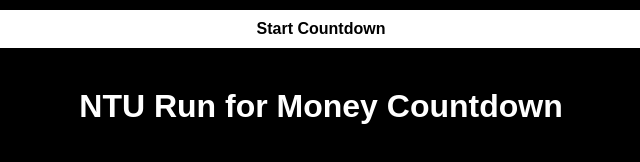
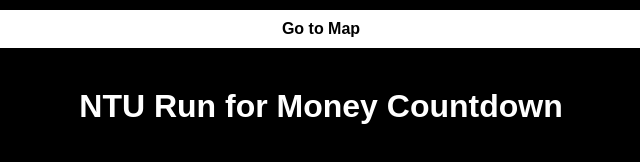
Before and after one commit to MarkymarkLee/test-js-server, a plain HTML site: page index.html in a window 1280 px wide. Shown: the top 162 px of the page, 319-959 px from the left. Drawn offline with Linux system fonts and the light colour scheme.

Commit message:
Update index.html

```diff
--- a/index.html
+++ b/index.html
@@ -46,7 +46,7 @@
     </style>
 </head>
 <body>
-    <button onclick="startCountdown()">Start Countdown</button>
+    <button onclick="window.location.href='map.html'">Go to Map</button>
     <h1>NTU Run for Money Countdown</h1>
     <div id="timer">Waiting to start...</div>
 
```
